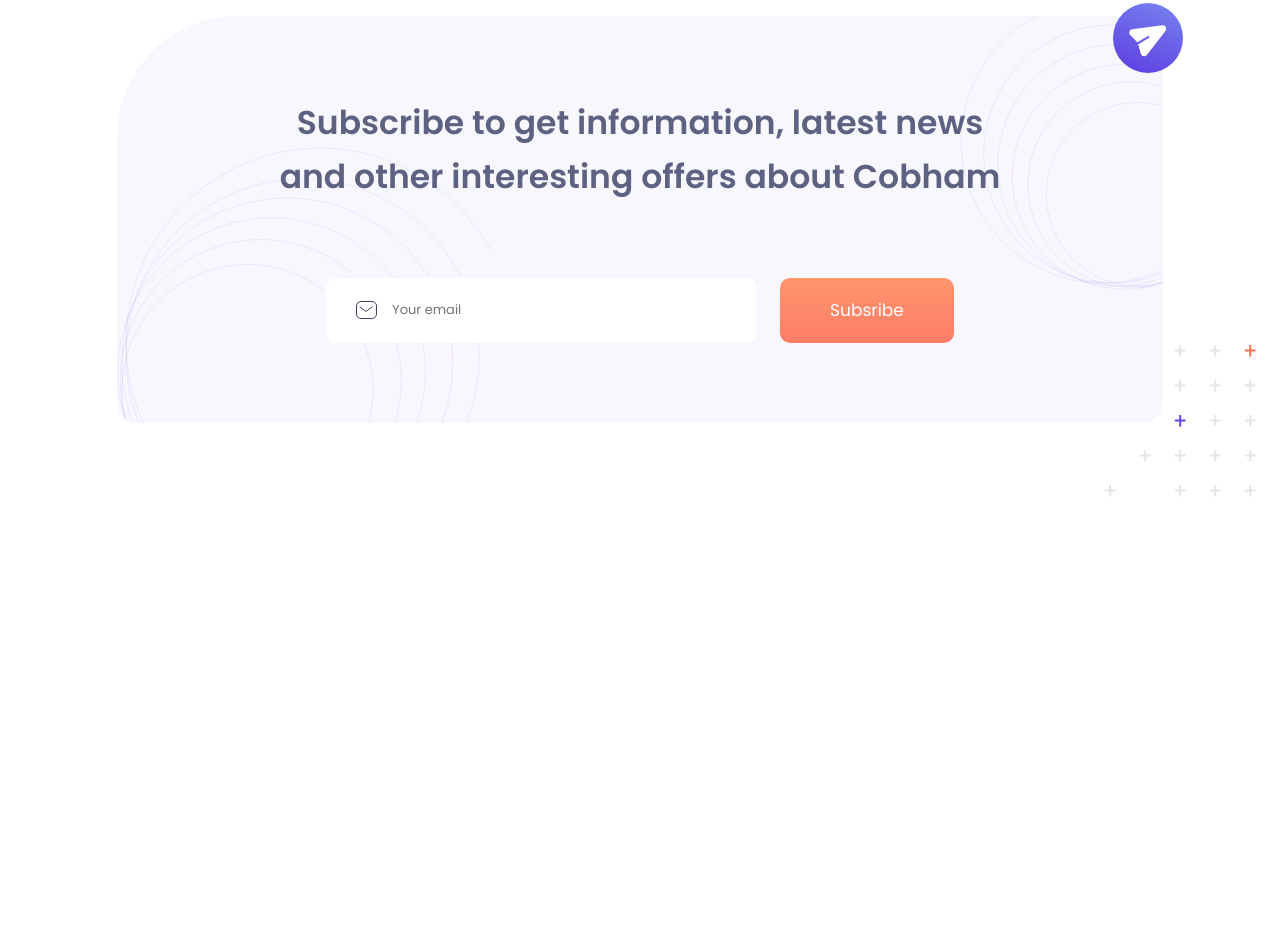
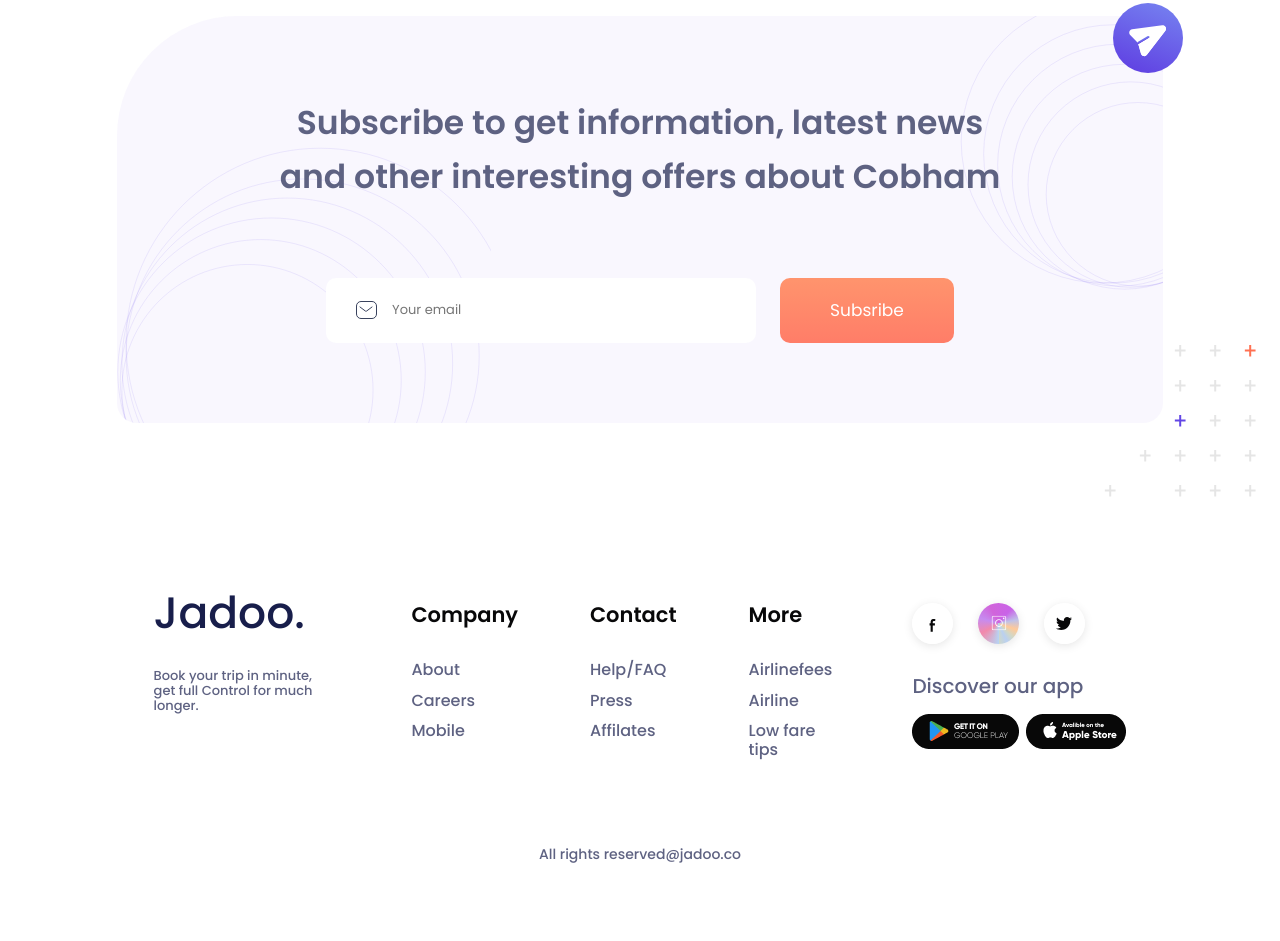
Before and after one commit to devilWH40k/sigma-software-homeworks, a website built with Parcel: page homework2/src/index.html in a window 1280 px wide. Shown: the part 4598-5539 px from the top of the page. Before the commit the page ends 5101 px from the top, so only its background shows below. Built offline with nearby package versions, Linux system fonts and the light colour scheme; a web font is replaced by a local one.

Commit message:
footer section

```diff
--- /dev/null
+++ b/homework2/src/common.blocks/footer/_footer.scss
@@ -0,0 +1,101 @@
+.footer {
+  margin-top: 100px;
+  padding: 0 12% 79px 12%;
+  color: $light-grey;
+
+  &__items {
+    @include flex-with-gap(80px);
+    justify-content: center;
+  }
+
+  &__item:first-child {
+    transform: translateY(-15px);
+  }
+
+  &__logo-text {
+    color: $dark-blue;
+    font-weight: 500;
+    font-size: $font-size-logo-text;
+  }
+
+  &__logo-addition {
+    display: inline-block;
+    max-width: 210px;
+    margin-top: 30px;
+    font-weight: 500;
+    font-size: $font-size-tiny;
+  }
+
+  &__nav {
+    @include flex-with-gap(72px);
+  }
+
+  &__nav-list {
+    @include reset-list;
+  }
+
+  &__nav-list-heading {
+    color: $black;
+    font-size: $font-size-list-heading;
+  }
+
+  &__nav-item:nth-child(2) {
+    margin-top: 34px;
+  }
+
+  &__nav-item {
+    margin-top: 12px;
+    font-weight: 500;
+  }
+
+  &__soc-icons {
+    @include flex-with-gap(25px);
+  }
+
+  &__soc-icon {
+    width: 41px;
+    height: 41px;
+    border-radius: 50%;
+    box-shadow: $soc-icon-bx-shadow;
+    transition: transform 0.5s;
+
+    &--facebook {
+      background: $white;
+    }
+
+    &--inst {
+      background: $inst-icon-background;
+    }
+
+    &--twitter {
+      background: $white;
+    }
+
+    &:hover {
+      transform: translateY(-3px);
+    }
+  }
+
+  &__app-section {
+    margin-top: 26px;
+  }
+
+  &__app-text {
+    display: block;
+    font-weight: 500;
+    font-size: $font-size-preheading-big;
+  }
+
+  &__app-btns {
+    @include flex-with-gap(7px);
+    margin-top: 16px;
+  }
+
+  &__bottom-text {
+    display: block;
+    text-align: center;
+    margin-top: 87px;
+    font-weight: 500;
+    font-size: $font-size-small;
+  }
+}
--- a/homework2/src/index.html
+++ b/homework2/src/index.html
@@ -289,6 +289,62 @@
         </form>
     </section>
 
+    <footer class="footer">
+        <div class="footer__items">
+            <div class="footer__item">
+                <h2 class="footer__logo-text">Jadoo.</h2>
+                <span class="footer__logo-addition">Book your trip in minute, get full Control for much longer.
+                </span>
+            </div>
+            <div class="footer__item">
+                <nav class="footer__nav">
+                    <ul class="footer__nav-list">
+                        <h5 class="footer__nav-list-heading">Company</h5>
+                        <li class="footer__nav-item">About</li>
+                        <li class="footer__nav-item">Careers</li>
+                        <li class="footer__nav-item">Mobile</li>
+                    </ul>
+                    <ul class="footer__nav-list">
+                        <h5 class="footer__nav-list-heading">Contact</h5>
+                        <li class="footer__nav-item">Help/FAQ</li>
+                        <li class="footer__nav-item">Press</li>
+                        <li class="footer__nav-item">Affilates</li>
+                    </ul>
+                    <ul class="footer__nav-list">
+                        <h5 class="footer__nav-list-heading">More</h5>
+                        <li class="footer__nav-item">Airlinefees</li>
+                        <li class="footer__nav-item">Airline</li>
+                        <li class="footer__nav-item">Low fare tips</li>
+                    </ul>
+                </nav>
+            </div>
+            <div class="footer__item">
+                <div class="footer__soc-icons">
+                    <a href="https://www.facebook.com/groups/Miyar.Travel/?mibextid=6NoCDW">
+                        <img class="footer__soc-icon footer__soc-icon--facebook" src="./assets/footer/facebook-icon.svg"
+                            alt="facebook icon">
+                    </a>
+                    <a href="https://www.instagram.com/streeee/">
+                        <img class="footer__soc-icon footer__soc-icon--inst" src="./assets/footer/inst-icon.svg"
+                            alt="instagram icon">
+                    </a>
+                    <a href="https://twitter.com/realtravelpages">
+                        <img class="footer__soc-icon footer__soc-icon--twitter" src="./assets/footer/twitter-icon.svg"
+                            alt="twitter icon">
+                    </a>
+                </div>
+                <section class="footer__app-section">
+                    <span class="footer__app-text">Discover our app</span>
+                    <div class="footer__app-btns">
+                        <img src="./assets/footer/google-play-btn.png" alt="google play button">
+                        <img src="./assets/footer/apple-store-btn.png" alt="apple store button">
+                    </div>
+                </section>
+            </div>
+        </div>
+        <span class="footer__bottom-text">All rights reserved@jadoo.co</span>
+    </footer>
+
 </body>
 
 </html>
--- a/homework2/src/main-scss/_base.scss
+++ b/homework2/src/main-scss/_base.scss
@@ -5,6 +5,7 @@
 $font-open-sans: "Open Sans", sans-serif;
 
 //colors
+$black: #080809;
 $grey: #212832;
 $light-grey: #5e6282;
 $orange: #df6951;
@@ -17,6 +18,7 @@
 $white-2: #f5f5f5;
 
 //text font sizes
+$font-size-tiny: 13px;
 $font-size-small: 14px;
 $font-size-normall: 16px;
 $font-size-big: 17px;
@@ -26,6 +28,9 @@
 $font-size-preheading-big: 20px;
 
 $font-size-card-heading: 20px;
+
+$font-size-list-heading: 21px;
+$font-size-logo-text: 44px;
 
 $font-size-heading-big: 89px;
 $font-size-heading-normal: 50px;
@@ -43,3 +48,21 @@
   0px 20px 13px rgba(0, 0, 0, 0.01),
   0px 8.14815px 6.51852px rgba(0, 0, 0, 0.00785185),
   0px 1.85185px 3.14815px rgba(0, 0, 0, 0.00481481);
+
+$soc-icon-bx-shadow: 0px 2px 10px rgba(0, 0, 0, 0.1);
+
+// backgrounds
+$inst-icon-background: conic-gradient(
+  from 180deg at 50% 50%,
+  #b8d2f1 0deg,
+  #f289aa 60deg,
+  #c68bf0 106.09deg,
+  #d164da 153.75deg,
+  #c963e8 221.25deg,
+  #bfc2e8 258.75deg,
+  #ffc999 288.75deg,
+  #d0d8c9 315deg,
+  #bad0f1 334.13deg,
+  #ced8cb 358.97deg,
+  rgba(255, 255, 255, 0) 360deg
+);
--- a/homework2/src/main-scss/main.scss
+++ b/homework2/src/main-scss/main.scss
@@ -12,6 +12,7 @@
 @import "../common.blocks/trip-card/trip-card";
 @import "../common.blocks/feedback-card/feedback-card";
 @import "../common.blocks/sub-form/sub-form";
+@import "../common.blocks/footer/footer";
 
 html {
   font-family: $font-common;
```
Also changed, not shown: homework2/src/assets/footer/apple-store-btn.png (added), homework2/src/assets/footer/facebook-icon.svg (added), homework2/src/assets/footer/google-play-btn.png (added), homework2/src/assets/footer/inst-icon.svg (added), homework2/src/assets/footer/twitter-icon.svg (added).
